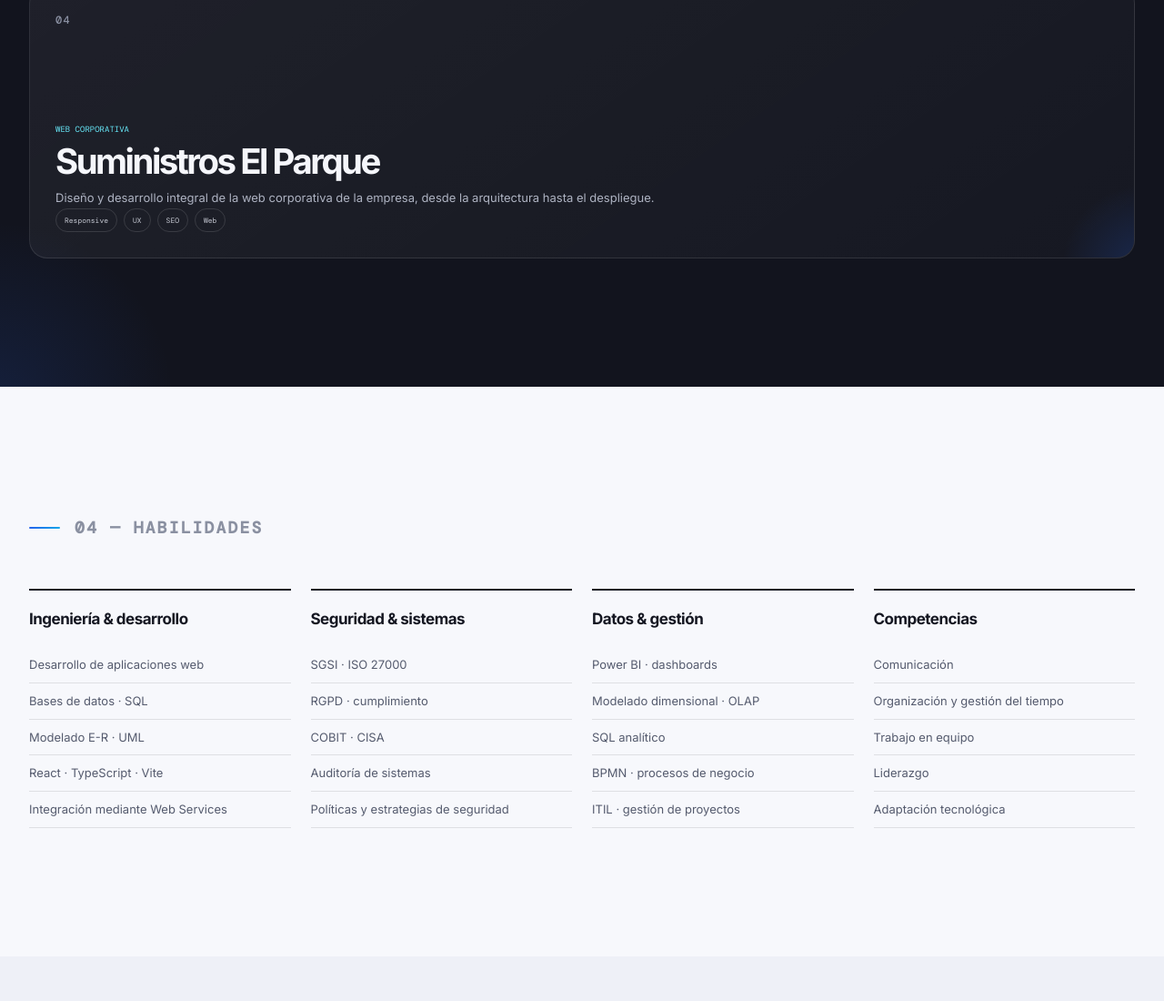
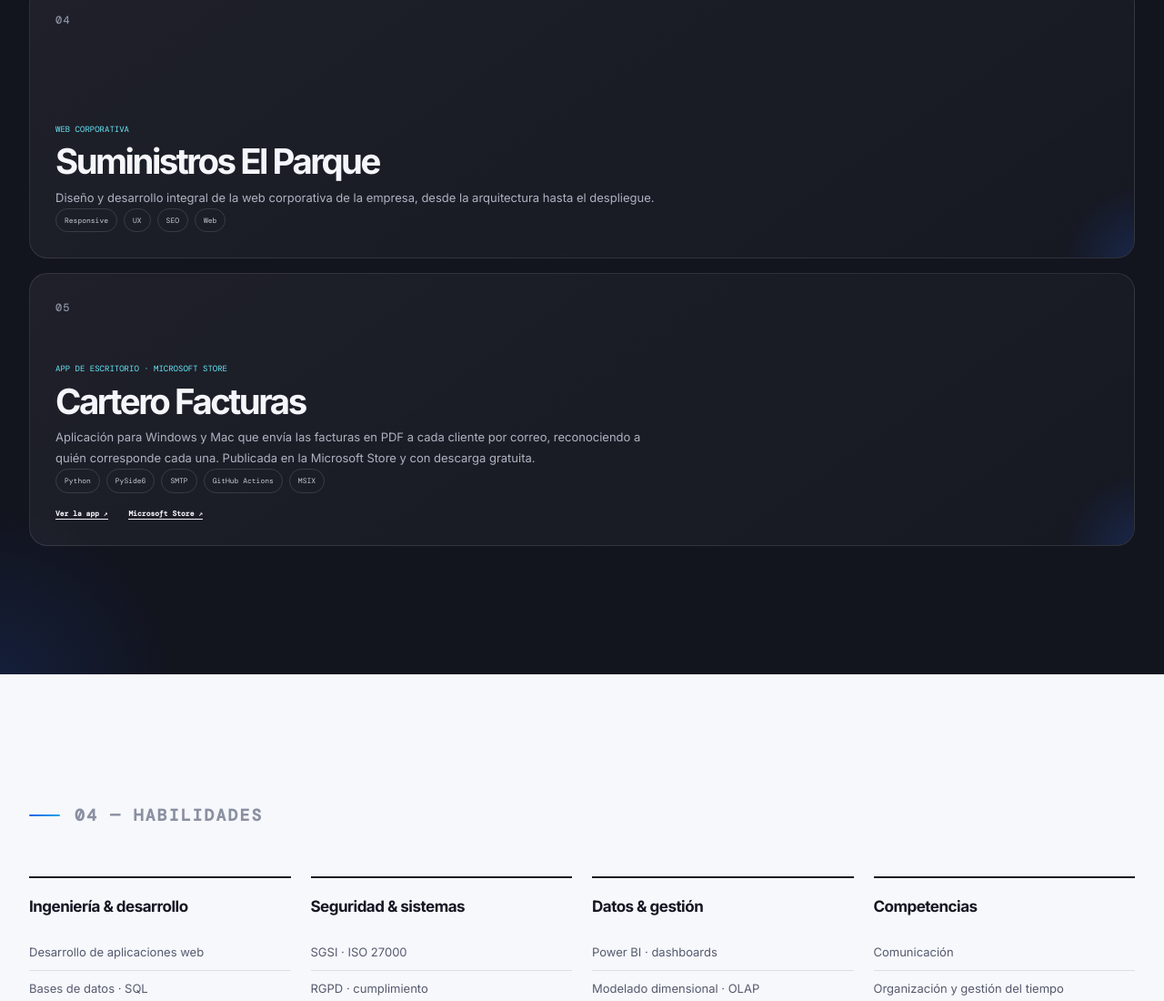
Before and after one commit to ualjgh120/Web_Personal, a plain HTML site: page index.html in a window 1280 px wide. Shown: the part 4056-5156 px from the top of the page at 91% size. Drawn offline with nearby package versions, Linux system fonts and the light colour scheme.

Commit message:
Añadir Cartero Facturas a proyectos
Co-Authored-By: Claude Opus 5.5 <noreply@anthropic.com>

```diff
--- a/index.html
+++ b/index.html
@@ -218,6 +218,23 @@
               <div class="chips"><span>Responsive</span><span>UX</span><span>SEO</span><span>Web</span></div>
             </div>
           </article>
+
+          <article class="project project-wide reveal">
+            <div class="project-number">05</div>
+            <div class="project-body">
+              <div class="project-meta">APP DE ESCRITORIO · MICROSOFT STORE</div>
+              <h3>Cartero Facturas</h3>
+              <p>
+                Aplicación para Windows y Mac que envía las facturas en PDF a cada cliente por correo,
+                reconociendo a quién corresponde cada una. Publicada en la Microsoft Store y con descarga gratuita.
+              </p>
+              <div class="chips"><span>Python</span><span>PySide6</span><span>SMTP</span><span>GitHub Actions</span><span>MSIX</span></div>
+              <div class="project-note">
+                <a class="project-link" href="https://ualjgh120.github.io/cartero-facturas/" target="_blank" rel="noopener">Ver la app ↗</a>
+                <a class="project-link" href="https://apps.microsoft.com/detail/9NPJTJ3V436R" target="_blank" rel="noopener">Microsoft Store ↗</a>
+              </div>
+            </div>
+          </article>
         </div>
       </div>
     </section>
--- a/styles.css
+++ b/styles.css
@@ -2448,3 +2448,19 @@ body.dark .btn-primary {
   }
 
 }
+
+
+/* ---------- ENLACES DE PROYECTO ---------- */
+
+.project-link {
+  display: inline-block;
+  margin-right: 18px;
+  color: #f1f2f6;
+  font-weight: 600;
+  text-decoration: none;
+  border-bottom: 1px solid currentColor;
+}
+
+.project-link:hover {
+  opacity: 0.75;
+}
```
